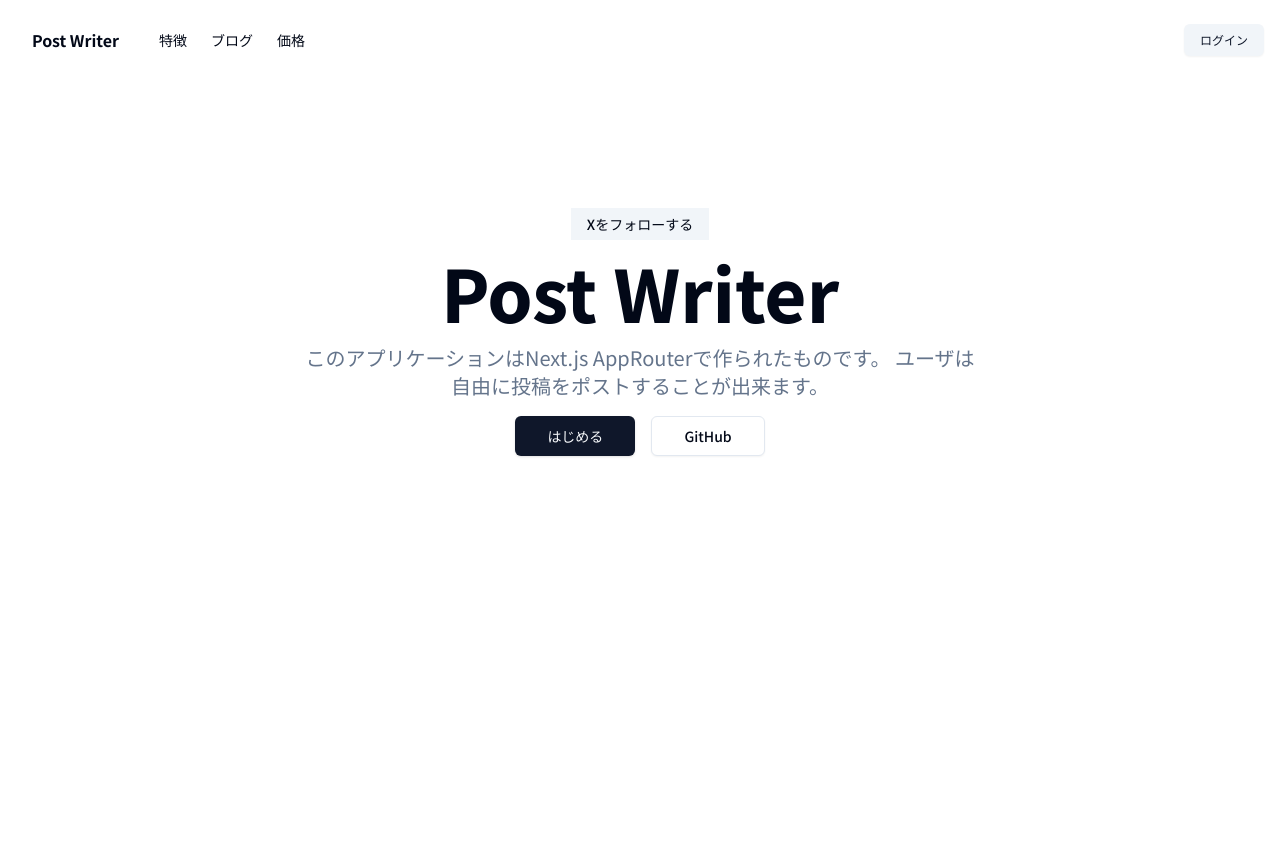
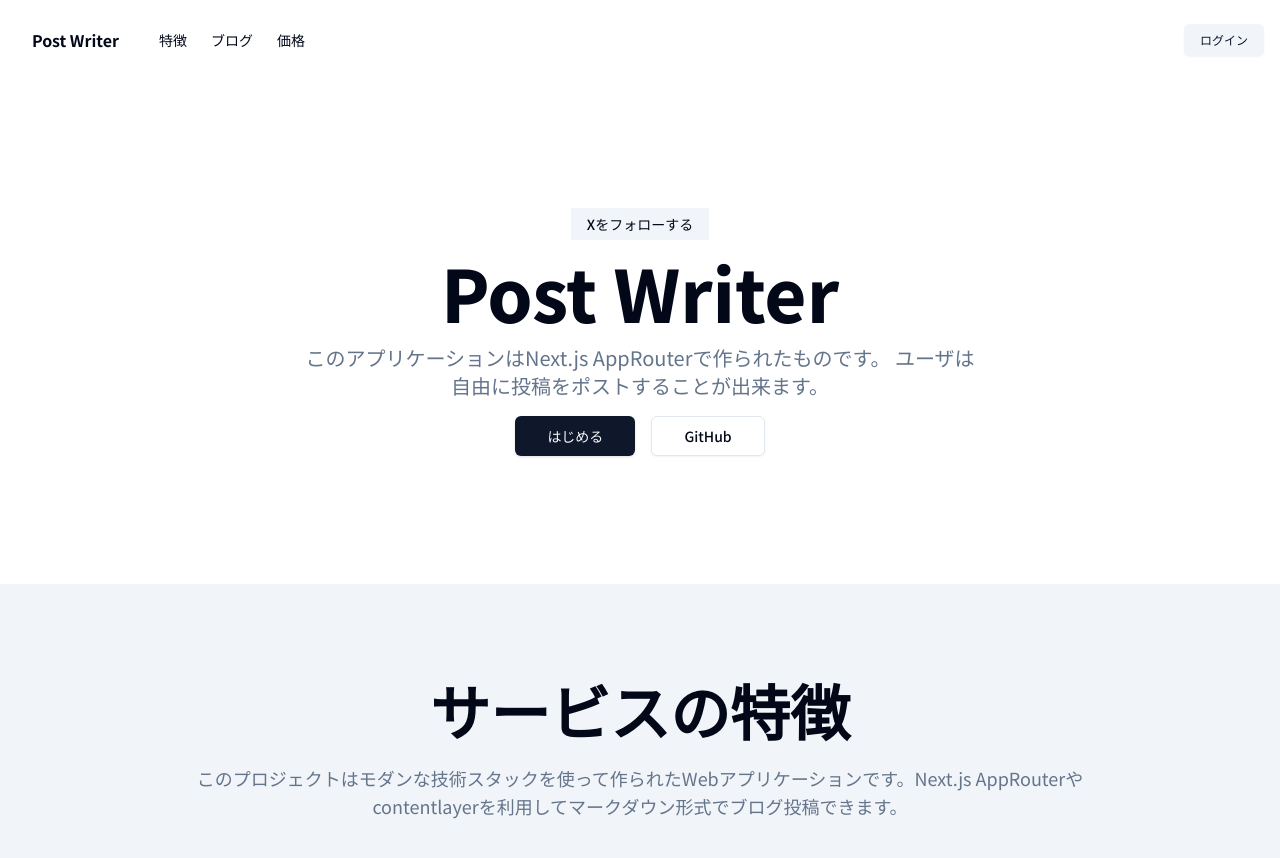
Before and after one commit to yoyo1025/post-writer-webapp, a Next.js app: page / in a window 1280 px wide. Shown: the top 858 px of the page. Before the commit the page ends 800 px from the top, so only its background shows below. Built offline with nearby package versions, Linux system fonts and the light colour scheme.

Commit message:
featuresセクションを作成

```diff
--- a/app/(marketing)/page.tsx
+++ b/app/(marketing)/page.tsx
@@ -6,7 +6,7 @@ import Link from "next/link";
 export default function IndexPage() {
   return (
     <>
-      <section className="pt-6 md:pt-10 lg:py-32 pd-8 md:pd-12 ">
+      <section className="pt-6 md:pt-10 lg:py-32 pd-8 md:pd-12">
         <div className="container mx-auto px-4 text-center flex flex-col items-center gap-4 max-w-[64rem]">
           <Link
             href={siteConfig.links.x}
@@ -41,6 +41,14 @@ export default function IndexPage() {
           </div>
         </div>
       </section>
+      <section id="features" className="w-full container py-8 md:py-12 lg:py-24 bg-slate-100">
+          <div className="text-center space-y-6 max-w-[58rem] mx-auto">
+            <h2 className="font-extrabold text-3xl md:text-6xl">サービスの特徴</h2>
+            <p className="flex justify-center text-center text-muted-foreground sm:text-lg sm:leading-7">
+              このプロジェクトはモダンな技術スタックを使って作られたWebアプリケーションです。Next.js AppRouterやcontentlayerを利用してマークダウン形式でブログ投稿できます。
+            </p>
+          </div>
+      </section>
     </>
   )
 }
--- a/components/ui/main-nav.tsx
+++ b/components/ui/main-nav.tsx
@@ -3,7 +3,7 @@
 import { NavItem } from "@/types";
 import Link from "next/link";
 import { ReactNode, useState } from "react";
-import MobileNav from "../mobile-nav";
+import MobileNav from "./mobile-nav";
 
 interface MainNavProps {
   items: NavItem[];
```
Also changed, not shown: components/ui/mobile-nav.tsx (renamed from components/mobile-nav.tsx).
